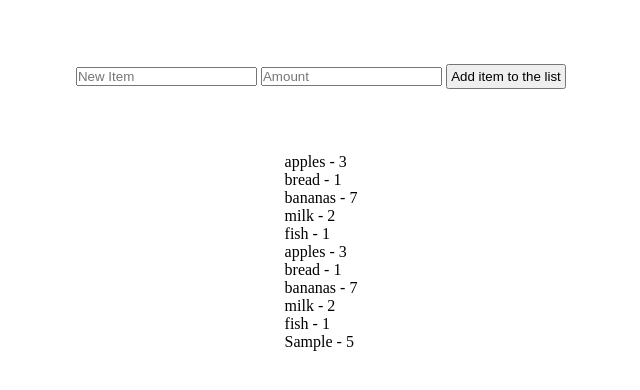
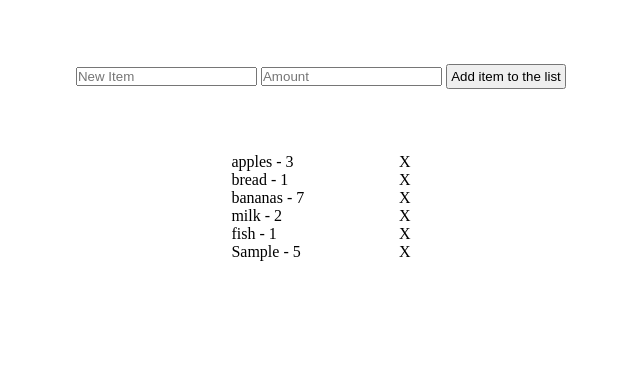
Before and after one commit to Matej-Basta/Grocery-shopping-list, a plain HTML site: page index.html in a window 1280 px wide. Both pictures are taken after typing "Sample", "5" into the empty fields and a click on the button "Add item to the list". Shown: the whole page, without its empty margins (319-959 px from the left). Drawn offline with Linux system fonts and the light colour scheme.

Commit message:
Added the feature of deleting the items from the list

```diff
--- a/script.js
+++ b/script.js
@@ -9,32 +9,56 @@ const whatToBuy = [
 //testing whether it works to add new items to the array
 whatToBuy.push({ item: "fish", amount: 1 });
 
-//function that displays the items from the array to the page
-const displayingTheList = () => {
-  whatToBuy.forEach((element) => {
-    document.getElementById(
-      "list"
-    ).innerHTML += `<div class="item">${element.item} - ${element.amount}</div>`;
-  });
-};
-
-//initial display when the page gets loaded
-displayingTheList();
+//displaying the list on the page
+whatToBuy.forEach((element) => {
+  document.getElementById(
+    "list"
+  ).innerHTML += `<div class="item"><div>${element.item} - ${element.amount}</div><div class="cross">X</div></div>`;
+});
 
 //accessing the button
 const button = document.getElementById("button");
 
-//when clicking the button, the values from text fields are converted into a new item of an array
+//function that returns html
+const creatingHTML = (html) => {
+  const container = document.createElement("div");
+  container.innerHTML = html;
+  return container.firstChild;
+};
+
+//function that gives the crosses a power to delete
+const deletingItems = () => {
+  const crossArray = Array.from(document.querySelectorAll(".cross"));
+  crossArray.forEach((element) => {
+    element.addEventListener("click", () => {
+      element.parentNode.parentNode.removeChild(element.parentNode);
+    });
+  });
+};
+
+deletingItems();
+
+//when clicking the button, the values from text fields are converted into a new item on a page
 button.addEventListener("click", (event) => {
   //prevents from refreshing the page when submit button clicked
   event.preventDefault();
   const item = document.querySelector('input[type="text"]').value;
   const amount = document.querySelector('input[type="number"]').value;
 
-  whatToBuy.push({ item: item, amount: amount });
+  const input = creatingHTML(
+    `<div class="item"><div>${item} - ${amount}</div><div class="cross">X</div></div></div>`
+  );
 
+  //placing the new element into a list
+  document.getElementById("list").appendChild(input);
+
+  //deleting the text in the form fields
   document.querySelector('input[type="text"]').value = "";
   document.querySelector('input[type="number"]').value = "";
 
-  displayingTheList();
+  //giving a newly created item the power to delete itself
+  const cross = input.querySelector("div[class='cross']");
+  cross.addEventListener("click", () => {
+    cross.parentNode.parentNode.removeChild(cross.parentNode);
+  });
 });
--- a/style.css
+++ b/style.css
@@ -20,3 +20,12 @@ form {
 button {
   padding: 0.2rem;
 }
+
+.list {
+  width: 14%;
+}
+
+.item {
+  display: flex;
+  justify-content: space-between;
+}
```
